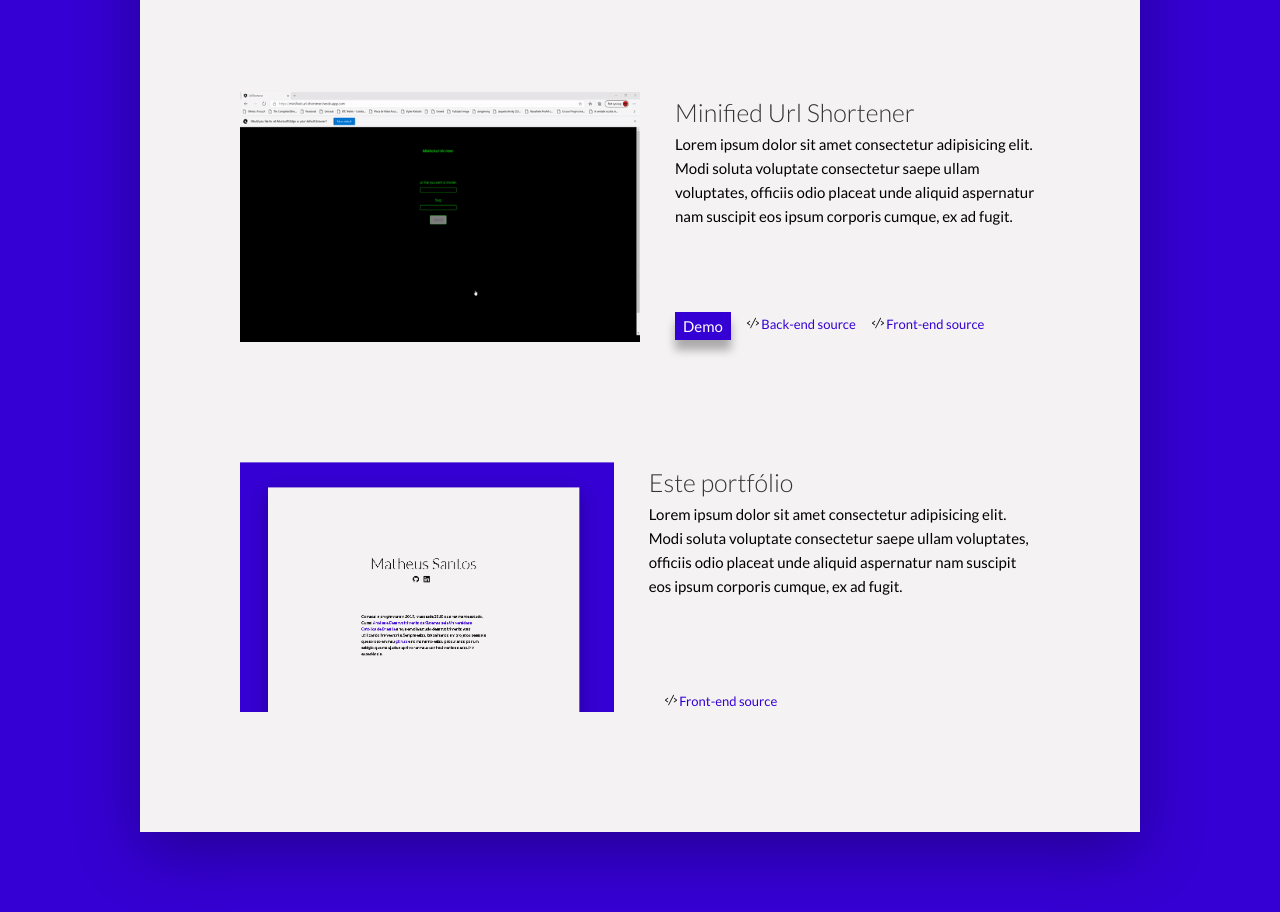
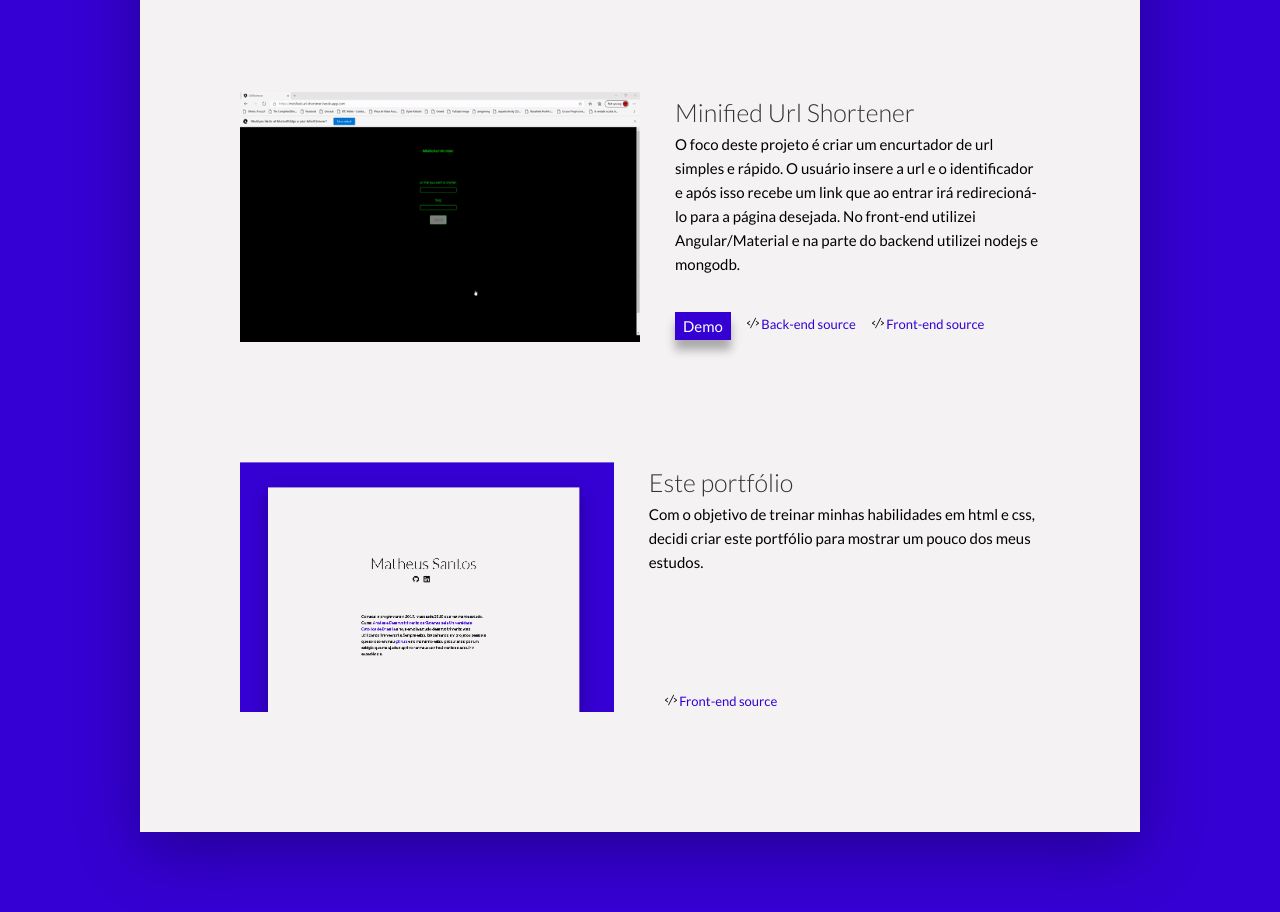
Before and after one commit to msmaiaa/portfolio, a website: page index.html in a window 1280 px wide. Shown: the part 2080-2992 px from the top of the page. Drawn offline with Linux system fonts and the light colour scheme.

Commit message:
pronto(por enquanto)

```diff
--- a/index.html
+++ b/index.html
@@ -104,7 +104,8 @@ css, javascript, mongodb e na framework Angular
                     <img src="./img/url-shortener.gif" alt="gif item" class="projetos__gif">
                     <div class="projetos__resumo">
                         <p class="projetos__resumo-titulo">Minified Url Shortener</p>
-                        <p class="projetos__texto">Lorem ipsum dolor sit amet consectetur adipisicing elit. Modi soluta voluptate consectetur saepe ullam voluptates, officiis odio placeat unde aliquid aspernatur nam suscipit eos ipsum corporis cumque, ex ad fugit.</p>
+                        <p class="projetos__texto">O foco deste projeto é criar um encurtador de url simples e rápido. O usuário
+                            insere a url e o identificador e após isso recebe um link que ao entrar irá redirecioná-lo para a página desejada. No front-end utilizei Angular/Material e na parte do backend utilizei nodejs e mongodb.</p>
                         <div class="projetos__demo">
                             <a href="https://minified-url-shortener.herokuapp.com/" target="_blank" class="projetos__demo-btn" target="_blank">Demo</a>
                                 <a href="https://github.com/msmaiaa/url-shortener-server" target="_blank" class="projetos__source">
@@ -122,7 +123,7 @@ css, javascript, mongodb e na framework Angular
                     <img src="./img/portfolio.png" alt="gif item" class="projetos__gif">
                     <div class="projetos__resumo">
                         <p class="projetos__resumo-titulo">Este portfólio</p>
-                        <p class="projetos__texto">Lorem ipsum dolor sit amet consectetur adipisicing elit. Modi soluta voluptate consectetur saepe ullam voluptates, officiis odio placeat unde aliquid aspernatur nam suscipit eos ipsum corporis cumque, ex ad fugit.</p>
+                        <p class="projetos__texto">Com o objetivo de treinar minhas habilidades em html e css, decidi criar este portfólio para mostrar um pouco dos meus estudos.</p>
                         <div class="projetos__demo">
                                 <a href="https://github.com/msmaiaa/portfolio" class="projetos__source">
                                     <img src="./img/code-signs.svg" alt="icone code">
```
